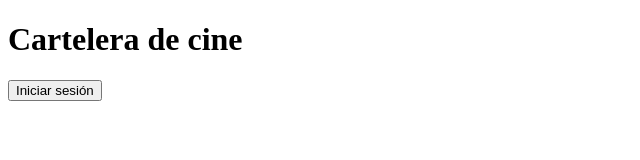
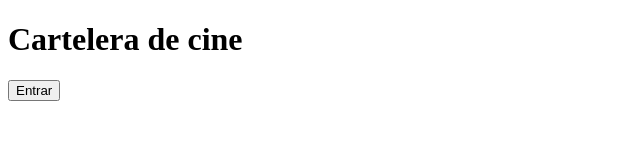
Before and after one commit to mtssama/GithubActions.Grupo.10-Metodologia, a website: page public/index.html in a window 1280 px wide. Shown: the whole page, without its empty margins (0-640 px from the left). Drawn offline with Linux system fonts and the light colour scheme.

Commit message:
Cambio de texto

```diff
--- a/package.json
+++ b/package.json
@@ -8,6 +8,7 @@
   },
   "devDependencies": {
     "@playwright/test": "^1.49.0",
+    "@types/node": "^26.6.5",
     "http-server": "^14.1.1"
   }
 }
--- a/public/index.html
+++ b/public/index.html
@@ -6,7 +6,7 @@
 </head>
 <body>
   <h1>Cartelera de cine</h1>
-  <button id="login">Iniciar sesión</button>
+  <button id="login">Entrar</button>
   <p id="saludo" hidden>¡Bienvenido!</p>
 
   <script>
```
Also changed, not shown: 1 other file.
